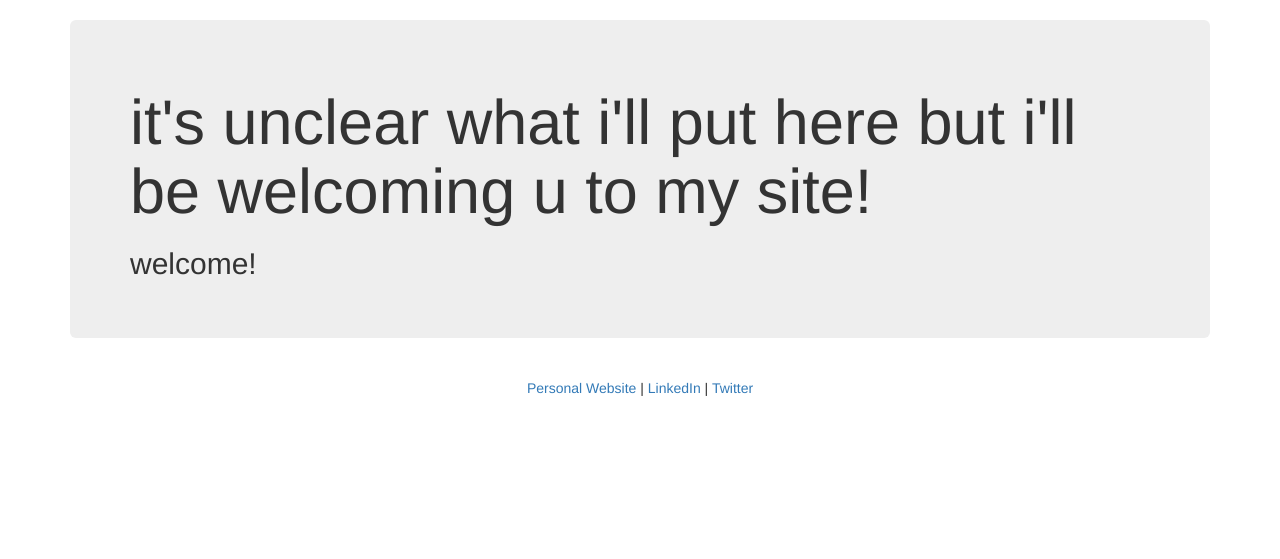
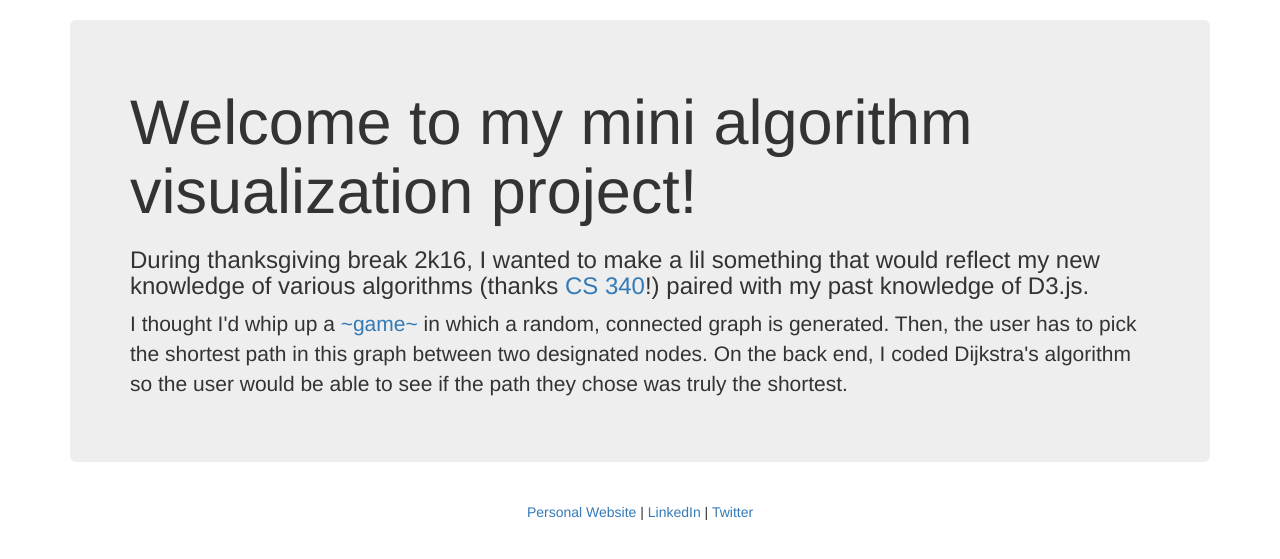
Before and after one commit to beckylytle/algorithmProj, a Django app: template algorithmProjFiles/algorithmProj/templates/alg/index.html in a window 1280 px wide. Shown: the part 52-611 px from the top of the page. Run offline with Django 3.2, Linux system fonts and the light colour scheme; the template is opened without the code that fills it, so the values that code supplies are empty; some libraries are stand-ins or nearby versions.

Commit message:
updated homepage

```diff
--- a/algorithmProjFiles/algorithmProj/static/graph.json
+++ b/algorithmProjFiles/algorithmProj/static/graph.json
@@ -1 +1 @@
-{"nodes": [{"group": 1, "id": "0"}, {"group": 2, "id": "1"}, {"group": 2, "id": "2"}, {"group": 2, "id": "3"}, {"group": 2, "id": "4"}, {"group": 2, "id": "5"}, {"group": 2, "id": "6"}, {"group": 2, "id": "7"}, {"group": 2, "id": "8"}, {"group": 2, "id": "9"}, {"group": 3, "id": "10"}], "links": [{"source": "0", "target": "8", "value": 12}, {"source": "1", "target": "9", "value": 14}, {"source": "2", "target": "1", "value": 10}, {"source": "3", "target": "6", "value": 9}, {"source": "4", "target": "7", "value": 9}, {"source": "5", "target": "10", "value": 12}, {"source": "6", "target": "4", "value": 7}, {"source": "7", "target": "2", "value": 18}, {"source": "8", "target": "5", "value": 9}, {"source": "9", "target": "3", "value": 5}, {"source": "0", "target": "1", "value": 7}, {"source": "2", "target": "8", "value": 14}, {"source": "4", "target": "2", "value": 3}, {"source": "6", "target": "9", "value": 7}, {"source": "8", "target": "6", "value": 3}]}
+{"nodes": [{"group": 1, "id": "0"}, {"group": 2, "id": "1"}, {"group": 2, "id": "2"}, {"group": 2, "id": "3"}, {"group": 2, "id": "4"}, {"group": 2, "id": "5"}, {"group": 2, "id": "6"}, {"group": 2, "id": "7"}, {"group": 2, "id": "8"}, {"group": 3, "id": "9"}], "links": [{"source": "0", "target": "4", "value": 5}, {"source": "1", "target": "2", "value": 13}, {"source": "2", "target": "9", "value": 8}, {"source": "3", "target": "7", "value": 14}, {"source": "4", "target": "5", "value": 8}, {"source": "5", "target": "3", "value": 1}, {"source": "6", "target": "1", "value": 20}, {"source": "7", "target": "8", "value": 7}, {"source": "8", "target": "6", "value": 3}, {"source": "0", "target": "1", "value": 6}, {"source": "2", "target": "7", "value": 20}, {"source": "4", "target": "9", "value": 8}, {"source": "6", "target": "5", "value": 17}, {"source": "8", "target": "4", "value": 2}]}
--- a/algorithmProjFiles/algorithmProj/templates/alg/index.html
+++ b/algorithmProjFiles/algorithmProj/templates/alg/index.html
@@ -4,9 +4,18 @@
 
 <div class=container>
 <div class = jumbotron>
-<h1>it's unclear what i'll put here but i'll be welcoming u to my site!</h1>
+<h1>Welcome to my mini algorithm visualization project!</h1>
 
-<h2> welcome! </h2>
+<h3>During thanksgiving break 2k16, I wanted to make a lil something that would reflect my new knowledge of various
+  algorithms (thanks <a href="https://www.haverford.edu/computer-science">CS 340</a>!) paired with my past knowledge of D3.js.
+</h3>
+
+  <p>
+I thought I'd whip up a <a href=/Game>~game~</a> in which a random, connected graph is generated.  Then, the user has to pick the shortest
+path in this graph between two designated nodes.  On the back end, I coded Dijkstra's algorithm so the user would be able to see if the path they chose was truly
+the shortest.  </p>
+  </p>
+
 </div>
 
 </div>
```
